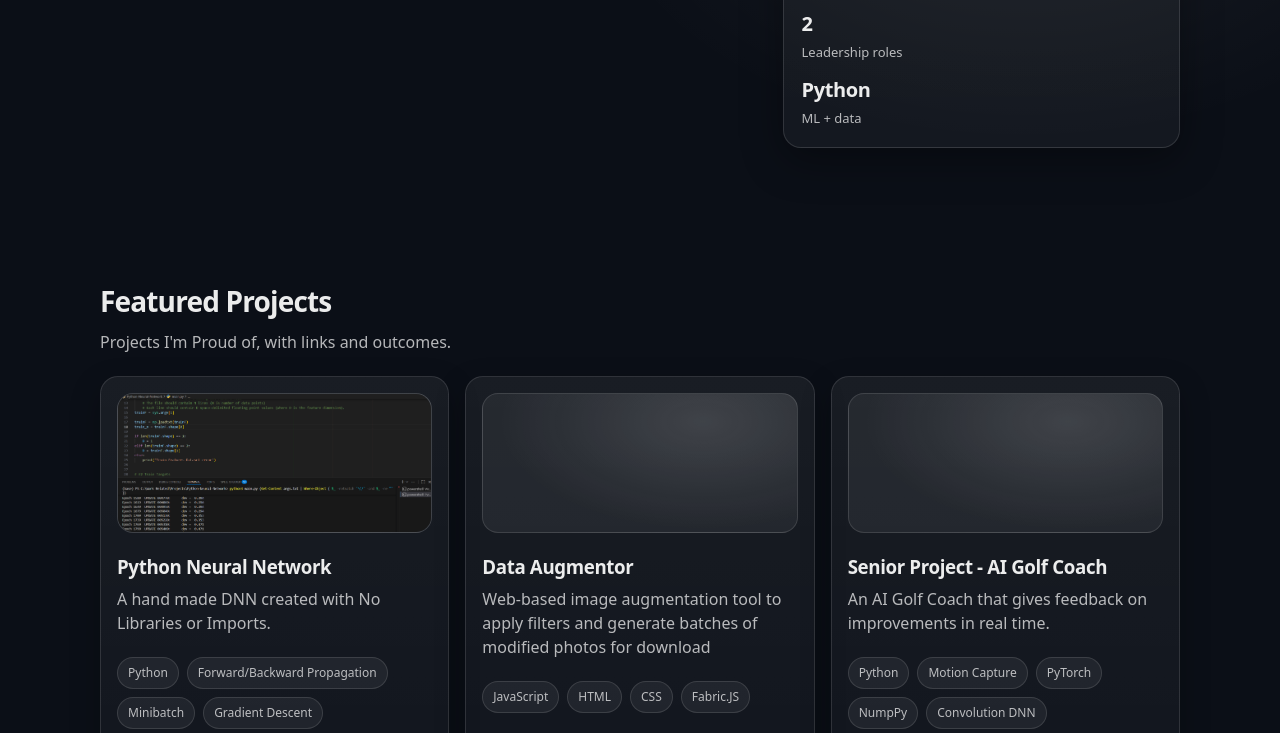
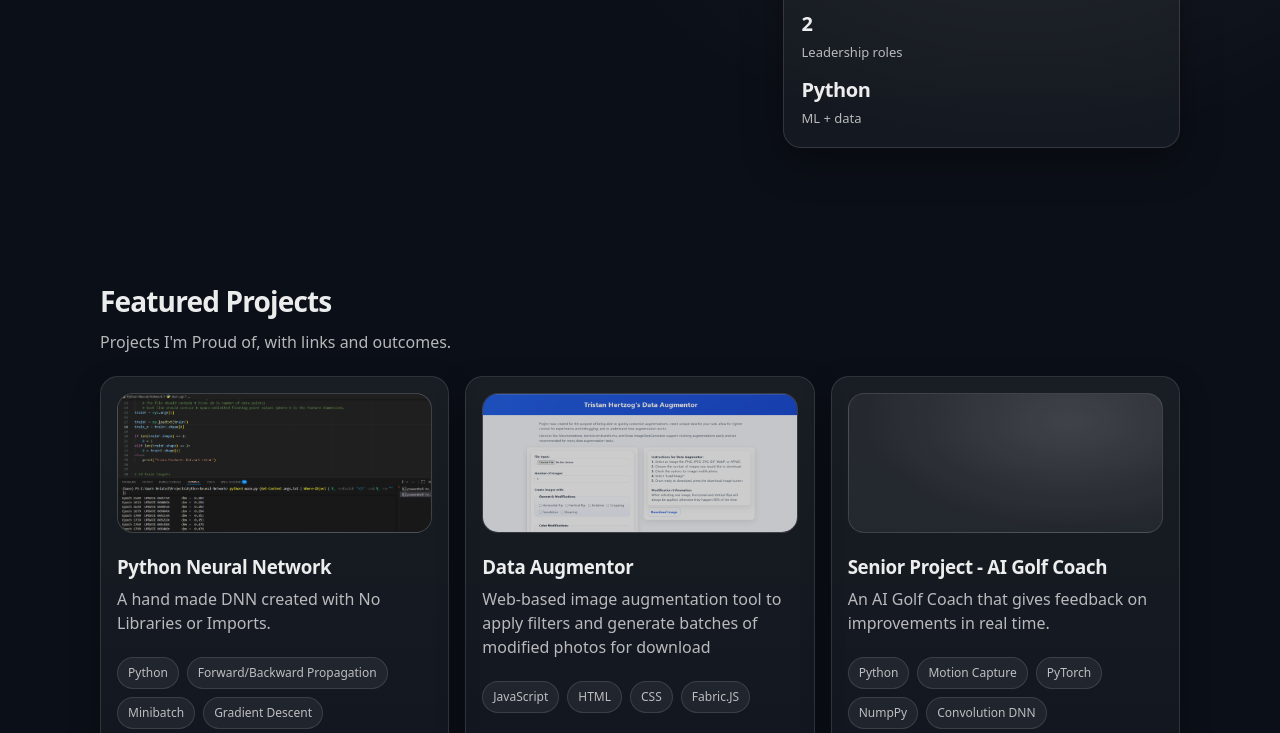
Before and after one commit to Tmanhertzog/Web-Portfolio-v2, a plain HTML site: page index.html in a window 1280 px wide. Shown: the part 507-1240 px from the top of the page. Drawn offline with Linux system fonts and the light colour scheme.

Commit message:
added data augmentor information

```diff
--- a/css/style.css
+++ b/css/style.css
@@ -274,6 +274,17 @@ header{
   margin-bottom: 12px;
 }
 
+.thumb_dim{
+  height: 140px;
+  border-radius: 16px;
+  border: 1px solid var(--faint);
+  background:
+    radial-gradient(340px 180px at 70% 20%, rgba(255,255,255,0.12), transparent 60%),
+    rgba(255,255,255,0.06);
+  margin-bottom: 12px;
+  filter: brightness(80%);
+}
+
 .project-card h3{
   margin: 8px 0 6px;
   letter-spacing: -0.02em;
--- a/index.html
+++ b/index.html
@@ -65,7 +65,7 @@
                 <div class="card">
                     <img src="images/PortfolioPic_cropped.jpeg" alt="TristanH" class="avatar">
                     <div class="stats">
-                        <!-- <div><strong>3+</strong><span>Deployed projects</span></div> -->
+                        <!-- <div><strong>2</strong><span>Deployed projects</span></div> -->
                         <div><strong>3+</strong><span>Finished Projects</span></div>
                         <div><strong>2</strong><span>Leadership roles</span></div>
                         <div><strong>Python</strong><span>ML + data</span></div>
@@ -98,15 +98,15 @@
                 </article>
 
                  <article class="project-card">
-                    <div class="thumb"></div>
+                    <img src="images/DataAugmentor_ss.png" alt="DA_ss" class="thumb_dim">
                     <h3>Data Augmentor</h3>
                     <p>Web-based image augmentation tool to apply filters and generate batches of modified photos for download</p>
                     <div class="tags">
                         <span>JavaScript</span><span>HTML</span><span>CSS</span><span>Fabric.JS</span>
                     </div>
                     <div class="card-actions">
-                        <a href="#">Live</a>
-                        <a href="https://github.com/Tmanhertzog/DataAugmentor?tab=readme-ov-file" target="_blank">Code</a>
+                        <a href="https://tmanhertzog.github.io/DataAugmentor/" target="_blank">Live</a>
+                        <a href="https://github.com/Tmanhertzog/DataAugmentor" target="_blank">Code</a>
                         <a href="https://github.com/Tmanhertzog/DataAugmentor/blob/main/write-up.txt" target="_blank">Write-up</a>
                     </div>
                 </article>
```
Also changed, not shown: images/DataAugmentor_ss.png (added).
